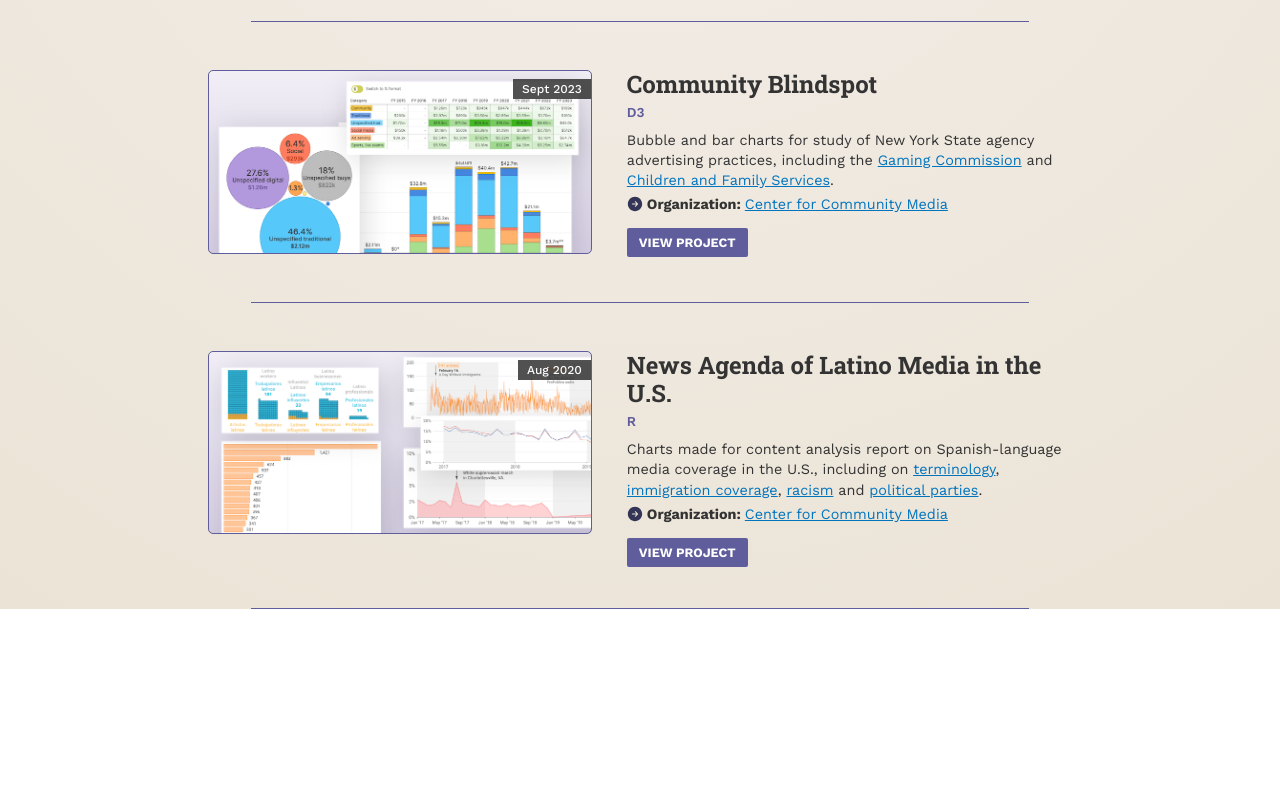
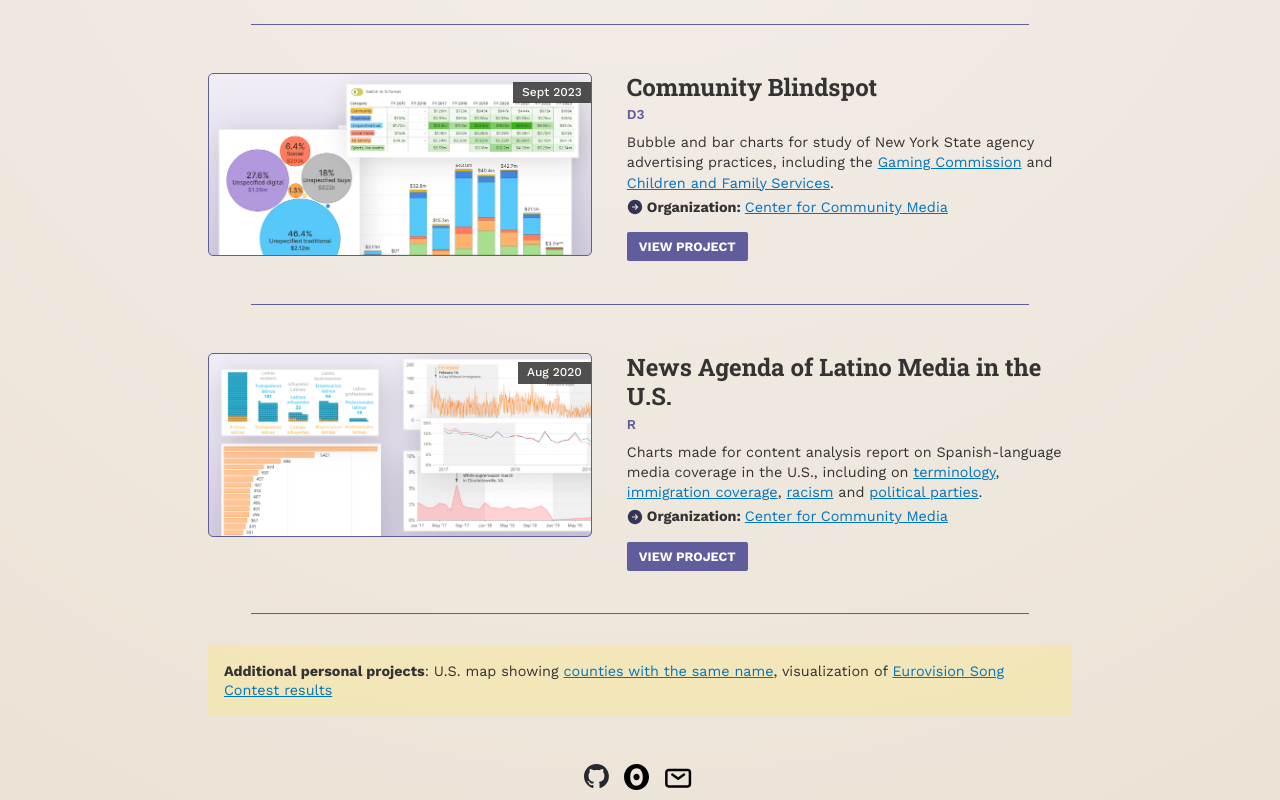
Before and after one commit to chejel/portfolio, a SvelteKit app: page / in a window 1280 px wide. Shown: the part 1342-2142 px from the top of the page. Before the commit the page ends 1951 px from the top, so only its background shows below. Built offline with nearby package versions, Linux system fonts and the light colour scheme.

Commit message:
Add footer

```diff
--- a/src/routes/+page.svelte
+++ b/src/routes/+page.svelte
@@ -1,7 +1,10 @@
 <script>
+	// Components
 	import Header from '$lib/components/Header.svelte';
 	import Card from '$lib/components/Card.svelte';
+	import Footer from '$lib/components/Footer.svelte';
 
+	// Data
 	import { data } from '$lib/data/work.js';
 	data.forEach((d) => {
 		d.date = new Date(d.date); // Convert date field to Date type
@@ -14,10 +17,24 @@
 </header>
 
 <main>
-	{#each data.sort((a, b) => b.date - a.date) as { link, imgLink, imgAlt, title, description, org, dateMonthYr, tags }}
-		<Card {link} {imgLink} {imgAlt} {title} {description} {org} {dateMonthYr} {tags} />
-	{/each}
+	<section id="project-cards">
+		{#each data.sort((a, b) => b.date - a.date) as { link, imgLink, imgAlt, title, description, org, dateMonthYr, tags }}
+			<Card {link} {imgLink} {imgAlt} {title} {description} {org} {dateMonthYr} {tags} />
+		{/each}
+	</section>
+	<section id="project-links">
+		<strong>Additional personal projects</strong>: U.S. map showing
+		<a href="https://chejel.github.io/us-county-search">counties with the same name</a>,
+		visualization of
+		<a href="https://chejel.github.io/data-blog/posts/eurovision/"
+			>Eurovision Song Contest results</a
+		>
+	</section>
 </main>
+
+<footer>
+	<Footer />
+</footer>
 
 <style>
 	header {
@@ -30,4 +47,21 @@
 	main {
 		margin-top: 4rem;
 	}
+
+	section {
+		line-height: 1.3;
+	}
+
+	#project-links {
+		margin: 2rem 0;
+		background-color: rgba(249, 232, 151, 0.5);
+		padding: 1rem;
+	}
+
+	footer {
+		margin-top: 3rem;
+		display: flex;
+		justify-content: center;
+		gap: 15px;
+	}
 </style>
```
